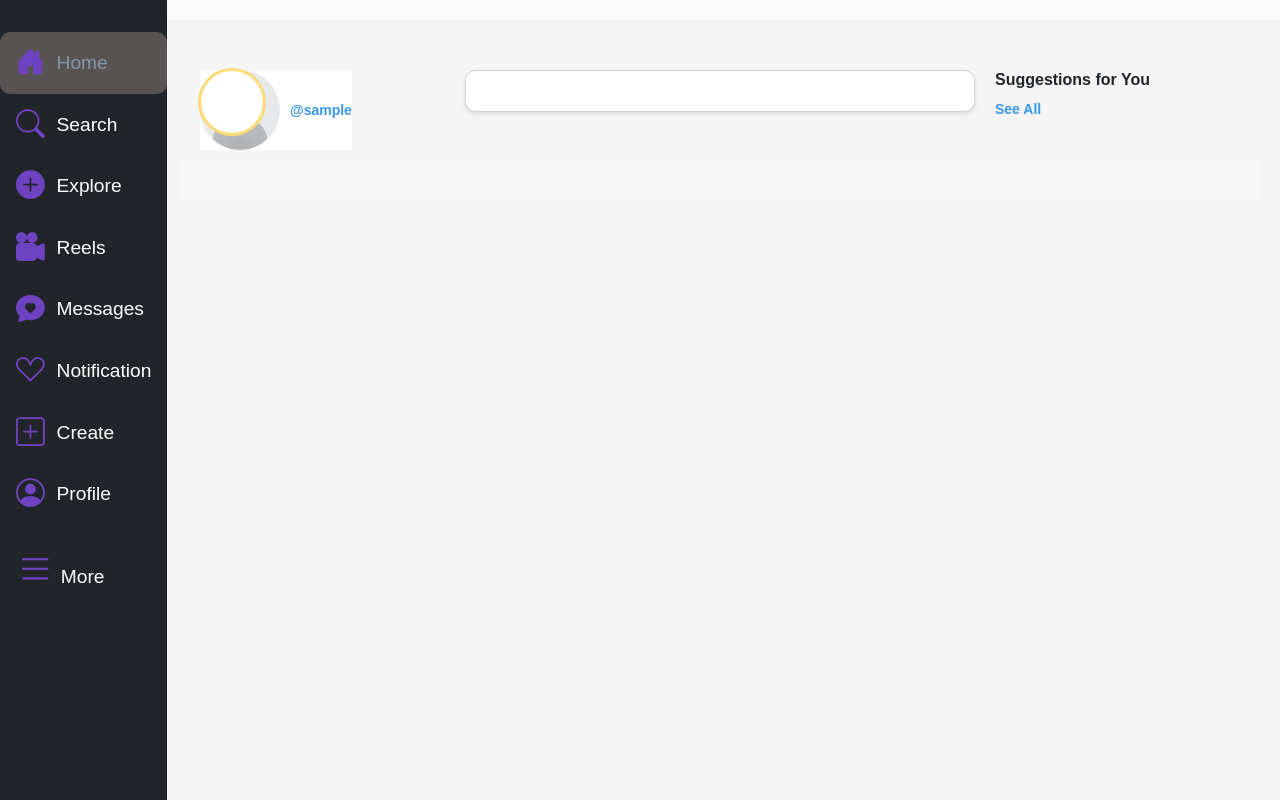
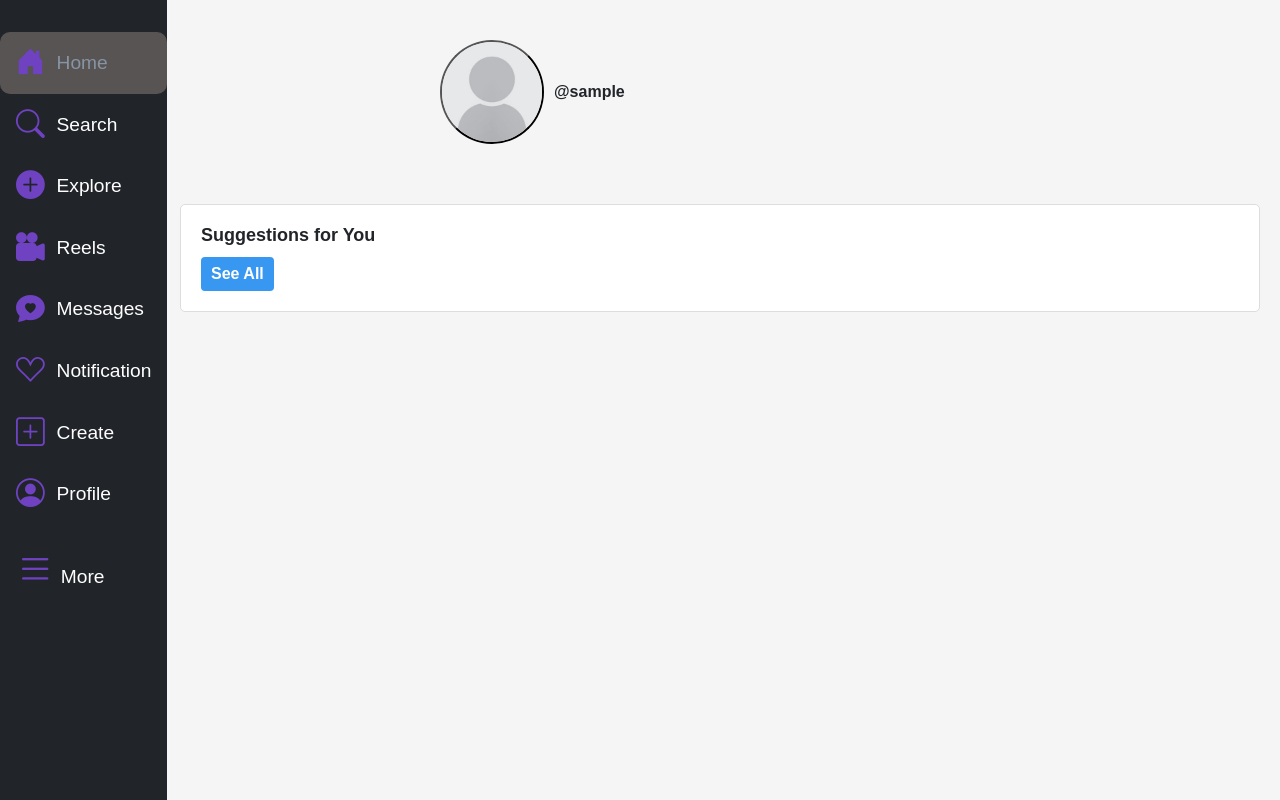
Before and after one commit to yorkings/gramapp, a Django app: page /dashboard/ in a window 1280 px wide. Run offline with Django 3.2, Linux system fonts and the light colour scheme; the visitor is signed in with stand-in values (Sample User, id 1); data comes from the database, SQL or seed files in the repository; data that the repository does not hold is empty; some libraries are stand-ins or nearby versions.

Commit message:
now change

```diff
--- a/Gramapp/gram/urls.py
+++ b/Gramapp/gram/urls.py
@@ -7,7 +7,6 @@ urlpatterns=[
     path('dashboard/',index,name='dashboard'),
     path('',home,name='home'),
     path('tag/<slug:tag_slug>', Tags, name='tags'),
-    path('<uuid:post_id>/like', like, name='like'),
     path('<uuid:post_id>/favourite', favourite, name='favourite'),
-
+    path('like/<int:post_id>/', like, name='like'),
 ]
--- a/Gramapp/gram/views.py
+++ b/Gramapp/gram/views.py
@@ -23,27 +23,15 @@ def index(request):
     profile = Profile.objects.all()
 
     posts = Stream.objects.filter(user=user)
-    group_ids = []
-    for post in posts:
-        group_ids.append(post.id)
 
-    post_items = Post.objects.filter(id__in=group_ids).all().order_by('-created')
-
-    query = request.GET.get('q')
-    if query:
-        users = User.objects.filter(Q(username__icontains=query))
-
-        paginator = Paginator(users, 6)
-        page_number = request.GET.get('page')
-        users_paginator = paginator.get_page(page_number)
+    post_items = Post.objects.all().order_by('-created')
     context = {
-        'post_items': post_items,
+        'poste': post_items,
         'follow_status': follow_status,
         'profile': profile,
         'all_users': all_users,
     }
     return render(request, 'dashboard.html', context)
-
 
 @login_required
 def createpost(request):
@@ -142,3 +130,18 @@ def home(request):
 @login_required
 def dashboard(request):
    return render(request,'base.html',{'user':request.user})
+@login_required
+def like(request, post_id):
+    user = request.user
+    post = get_object_or_404(Post, id=post_id)
+    Likes.create_or_delete_like(user, post)
+    liked = Likes.objects.filter(user=user, post=post).count()
+    if liked % 2 == 0:
+        Likes.objects.create(user=user, post=post)
+        post.likes += 1
+    else:
+        Likes.objects.filter(user=user, post=post).delete()
+        post.likes -= 1
+
+    post.save()
+    return HttpResponseRedirect(reverse('post', args=[post_id]))
--- a/Gramapp/gramapp/settings.py
+++ b/Gramapp/gramapp/settings.py
@@ -64,9 +64,9 @@ WSGI_APPLICATION = 'gramapp.wsgi.application'
 DATABASES = {
     'default': {
         'ENGINE': 'django.db.backends.postgresql',
-        'NAME': 'sync',
+        'NAME': 'insta_clone',
         'USER': 'postgres',
-        'PASSWORD': 'new_password',
+        'PASSWORD': 'yorkings',
         'HOST': 'localhost',
         'PORT': '5432',
     }
--- a/Gramapp/static/dash.css
+++ b/Gramapp/static/dash.css
@@ -1,167 +1,142 @@
-/* Custom styles for the Instagram home page */
-
-/* Body styles */
 body {
+  background-color: #fafafa;
   font-family: Arial, sans-serif;
-    background-color: #fafafa;
-  }
-
-  /* Header styles */
-  header {
-    background-color: #fff;
-    padding: 10px;
-    box-shadow: 0 2px 4px rgba(0, 0, 0, 0.1);
-  }
-
-  /* Main styles */
-  main {
-    margin-top: 20px;
 }
 
 .container {
-    max-width: 1200px;
+  max-width: 600px;
   margin: 0 auto;
-    padding: 0 20px;
+  padding: 20px;
 }
 
-  .row {
+.profile {
   display: flex;
-    flex-wrap: wrap;
-    margin: 0 -10px;
-  }
-
-  .col-3,
-  .col-6 {
-    padding: 10px;
-  }
-
-  .card {
-    background-color: #fff;
-    border-radius: 10px;
-    box-shadow: 0 2px 4px rgba(0, 0, 0, 0.1);
-    padding: 20px;
+  align-items: center;
   margin-bottom: 20px;
 }
 
-  .card-title {
-    font-size: 18px;
+.profile-picture {
+  border-radius: 50%;
+  overflow: hidden;
+}
+
+.profile-picture img {
+  width: 100px;
+  height: 100px;
+}
+
+.profile-info {
+  margin-left: 10px;
+}
+
+.username {
   font-weight: bold;
 }
 
-  .card-text {
-    margin-top: 10px;
+.post-container {
+  margin-bottom: 20px;
 }
 
-  /* Story styles */
-  .story {
-    display: flex;
-    align-items: center;
+.post {
+  margin-bottom: 20px;
   background-color: #fff;
-    border: none;
-    outline: none;
-    cursor: pointer;
+  border: 1px solid #ddd;
+  padding: 10px;
+  border-radius: 5px;
 }
 
-  .story__avatar {
-    position: relative;
+.user-picture {
+  border-radius: 50%;
+  overflow: hidden;
+  width: 40px;
+  height: 40px;
 }
 
-  .story__border {
-    position: absolute;
-    top: -2px;
-    left: -2px;
-    display: flex;
-    justify-content: center;
-    align-items: center;
-    width: 68px;
-    height: 68px;
-    border-radius: 50%;
-    background-color: #feda75;
+.post-image {
+  max-width: 100%;
+  margin-bottom: 10px;
 }
 
-  .story__border svg {
-    fill: #fff;
+.post-actions {
+  margin-bottom: 10px;
 }
 
-  .story__picture img {
-    width: 60px;
-    height: 60px;
-    border-radius: 50%;
-    object-fit: cover;
+.like-link {
+  margin-right: 10px;
+  color: #3897f0;
+  text-decoration: none;
 }
 
-  .story__user {
-    margin-left: 10px;
-    font-weight: bold;
-  }
-
-  /* Suggestions styles */
-  h2 {
-    font-size: 16px;
-    font-weight: bold;
-  }
-
-  button {
-    background-color: transparent;
-    border: none;
-    outline: none;
-    color: #3897f0;
-    cursor: pointer;
+.post-likes {
   font-size: 14px;
   font-weight: bold;
 }
 
-  .side-menu__suggestions-content {
-    margin-top: 10px;
+.suggestions {
+  background-color: #fff;
+  padding: 20px;
+  border: 1px solid #ddd;
+  border-radius: 5px;
+  margin-top: 20px;
 }
 
-  .side-menu__suggestion {
+.suggestions-title {
+  font-size: 18px;
+  font-weight: bold;
+  margin-bottom: 10px;
+}
+
+.suggested-profile {
   display: flex;
   align-items: center;
   margin-bottom: 10px;
 }
 
-  .side-menu__suggestion-avatar img {
-    width: 40px;
-    height: 40px;
+.suggested-picture {
   border-radius: 50%;
-    object-fit: cover;
+  overflow: hidden;
+  width: 30px;
+  height: 30px;
+  margin-right: 10px;
 }
 
-  .side-menu__suggestion-info {
+.follow-link {
   margin-left: 10px;
-  }
-
-  .side-menu__suggestion-info a {
-    font-size: 14px;
-    font-weight: bold;
-    color: #333;
+  color: #3897f0;
   text-decoration: none;
 }
 
-  .side-menu__suggestion-info span {
-    font-size: 12px;
-    color: #999;
-  }
-
-  .side-menu__suggestion-button {
+.suggestions-button {
   background-color: #3897f0;
   color: #fff;
   padding: 5px 10px;
-    border-radius: 5px;
-    font-size: 12px;
-    text-decoration: none;
+  border: none;
+  border-radius: 4px;
+  cursor: pointer;
+  font-weight: bold;
 }
 
-  .side-menu__suggestion-button:hover {
-    background-color: #357ae8;
+.suggestions-button:hover {
+  opacity: 0.8;
 }
 
-  /* Footer styles */
-  footer {
-    background-color: #f7f7f7;
-    padding: 20px;
-    text-align: center;
-    font-size: 12px;
-    color: #999;
+@media (max-width: 600px) {
+  .container {
+    padding: 10px;
   }
+
+  .profile-picture img {
+    width: 30px;
+    height: 30px;
+  }
+
+  .user-picture {
+    width: 30px;
+    height: 30px;
+  }
+
+  .suggested-picture {
+    width: 20px;
+    height: 20px;
+  }
+}
--- a/Gramapp/templates/dashboard.html
+++ b/Gramapp/templates/dashboard.html
@@ -1,84 +1,104 @@
 {% extends 'base.html' %}
 {% load static %}
+
 {% block content %}
+    <script src="{% static 'like.js' %}"></script>
     <link rel="stylesheet" href="{% static 'dash.css' %}">
-<main>
+    <main class="homepage">
         <div class="container">
-        <div class="row">
-            <div class="col-3">
-                <button class="story">
-                    <div class="story__avatar">
-                        <div class="story__border">
-                            <svg width="64" height="64" xmlns="http://www.w3.org/2000/svg">
-                                <circle r="31" cy="32" cx="32"/>
-                            </svg>
-                        </div>
-                        <div class="story__picture">
-                            <img src="{{ request.user.profile.image.url }}" style="width: 80px; height: 80px; object-fit: cover;">
+            <div class="profile">
+                <button class="profile-picture">
+                    <img src="{{ request.user.profile.image.url }}" alt="Profile Picture">
+                </button>
+                <div class="profile-info">
+                    <span class="username">@{{ request.user.username }}</span>
                 </div>
             </div>
-                    <span class="story__user">@{{ request.user.username }}</span>
-                </button>
-            </div>
-            <div class="col-6">
-                <div class="card">
-                    {% for post in post_items %}
+            <div class="post-container">
+                {% for post in poste %}
+                <div class="post">
                     {% if post.user.profile.image %}
-                            <a href="{{ post.user.profile.image.url }}" class="post__avatar">
-                                <img src="{{ post.user.profile.image.url }}" alt="User Picture">
+                        <a href="{{ post.user.profile.image.url }}">
+                            <img src="{{ post.user.profile.image.url }}" alt="User Picture" class="user-picture">
                         </a>
                     {% endif %}
-                        <a href="{{ post.user.username }}" class="post__user">{{ post.user.username }}</a>
-                        <a href="{% url 'post-details' post.id %}">
-                            <img class="card-img-top" src="{{ post.picture.url }}" alt="Post Content" style="width: 700px; height: 348px; object-fit: cover;">
+                    <div class="post-info">
+                        <div class="post-header">
+                            <a href="{{ post.user.username }}" class="username">{{ post.user.username }}</a>
+                        </div>
+                        <a href="{% url 'post' post.id %}">
+                            <img src="{{ post.picture.url }}" alt="Post Content" class="post-image">
                         </a>
-                        <div class="card-body">
-                            <h5 class="card-title">likes</h5>
-                            <p class="card-text">
-                                <a href="{% url 'like' post.id %}" class="post__button">like</a>
-                                @{{ post.user.username }} {{ post.caption }}
+                        <div class="post-footer">
+                            <div class="post-actions">
+                                <a href="#" class="like-link" data-post-id="{{ post.id }}"><i class="bi bi-balloon-heart-fill fa-xl"></i>Like</a>
+                                <a href="{% url 'profile' post.user %}" class="username">@{{ post.user.username }}</a>
+                                {{ post.caption }}
                                 {% for tag in post.tags.all %} #{{ tag }} {% endfor %}
-                                {{ post.posted }}
-                            </p>
+                                {{ post.created }}
+                            </div>
+                            <div class="post-likes">
+                                <h5 id="post-likes-{{ post.id }}">{{ post.likes }} likes</h5>
+                            </div>
+                        </div>
+                    </div>
                 </div>
                 {% endfor %}
             </div>
         </div>
-            <div class="col-3">
-                <h2>Suggestions for You</h2>
-                <button>See All</button>
-                <div class="side-menu__suggestions-content">
+
+        <div class="suggestions">
+            <h2 class="suggestions-title">Suggestions for You</h2>
+            <button class="suggestions-button">See All</button>
             {% for user in all_users %}
                 {% if request.user.username != user.username %}
-                            <div class="side-menu__suggestion">
-                                <a href="{% url 'profile' user %}" class="side-menu__suggestion-avatar">
-                                    <img src="{{ user.profile.image.url }}" alt="User Picture">
+                    <div class="suggested-profile">
+                        <a href="{% url 'profile' user %}">
+                            <img src="{{ user.profile.image.url }}" alt="User Picture" class="suggested-picture">
                         </a>
-                                <div class="side-menu__suggestion-info">
+                        <div class="suggested-info">
                             {% if user.profile.first_name %}
-                                        <a href="{% url 'profile' user %}">{{ user.profile.first_name|title }} {{ user.profile.last_name|title }}</a>
+                                <a href="{% url 'profile' user %}" class="username">{{ user.profile.first_name|title }} {{ user.profile.last_name|title }}</a>
                             {% else %}
-                                        <a href="{% url 'profile' user %}">{{ user.username }}</a>
+                                <a href="{% url 'profile' user %}" class="username">{{ user.username }}</a>
                             {% endif %}
-                                    <span>@{{ user.username }}</span>
+                            <span class="username">@{{ user.username }}</span>
+                            {% if follow_status == True %}
+                                <a href="{% url 'follow' user 0 %}" class="follow-link">Follow</a>
+                            {% else %}
+                                <a href="{% url 'follow' user 1 %}" class="follow-link">Follow</a>
+                            {% endif %}
                         </div>
-                                {% if follow_status == True %}
-                                    <a href="{% url 'follow' user 0 %}" class="side-menu__suggestion-button">Follow</a>
-                                {% else %}
-                                    <a href="{% url 'follow' user 1 %}" class="side-menu__suggestion-button">Follow</a>
-                                {% endif %}
                     </div>
                 {% endif %}
             {% endfor %}
         </div>
-            </div>
-        </div>
-    </div>
     </main>
 
-<footer>
-    <!-- Footer content here -->
-</footer>
+    <script>
+        document.addEventListener('DOMContentLoaded', function () {
+            var likeLinks = document.getElementsByClassName('like-link');
 
-<script src="https://cdn.jsdelivr.net/npm/bootstrap@5.3.0/dist/js/bootstrap.bundle.min.js" integrity="sha384-geWF76RCwLtnZ8qwWowPQNguL3RmwHVBC9FhGdlKrxdiJJigb/j/68SIy3Te4Bkz" crossorigin="anonymous"></script>
+            Array.from(likeLinks).forEach(function (likeLink) {
+                likeLink.addEventListener('click', function (event) {
+                    event.preventDefault();
+                    var postID = this.getAttribute('data-post-id');
+                    var postLikes = document.getElementById('post-likes-' + postID);
+
+                    // Send a POST request to the like_view URL
+                    fetch('/like/' + postID + '/')
+                        .then(function (response) {
+                            return response.json();
+                        })
+                        .then(function (data) {
+                            // Update the like count
+                            postLikes.textContent = data.likes + ' likes';
+                        })
+                        .catch(function (error) {
+                            console.log('Error:', error);
+                        });
+                });
+            });
+        });
+    </script>
 {% endblock %}
```
Also changed, not shown: Gramapp/gram/models.py (+19 -14 lines), Gramapp/static/likes.js (added, +23 -0 lines). Lines whose indentation alone changed are shown as unchanged.
